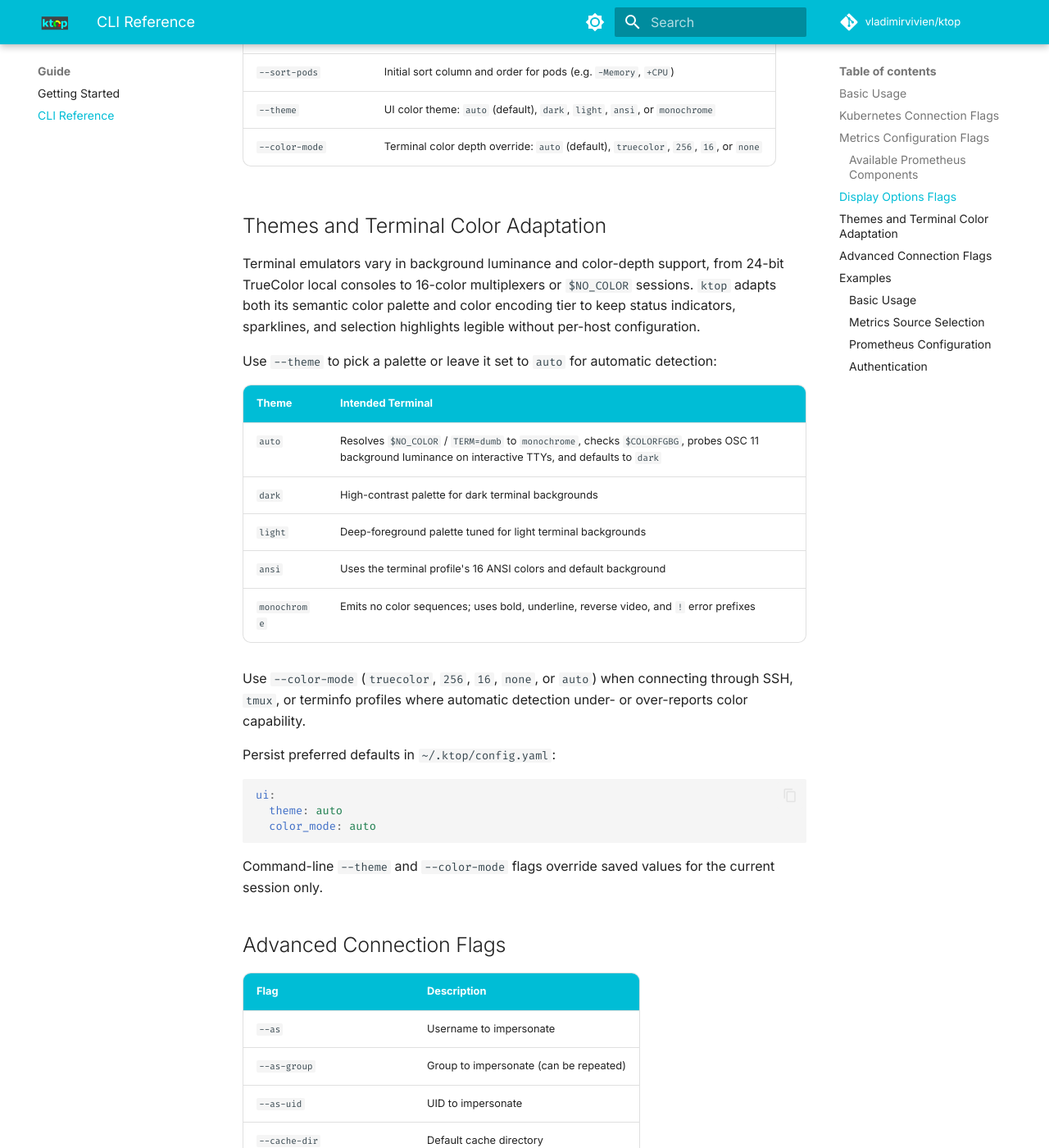
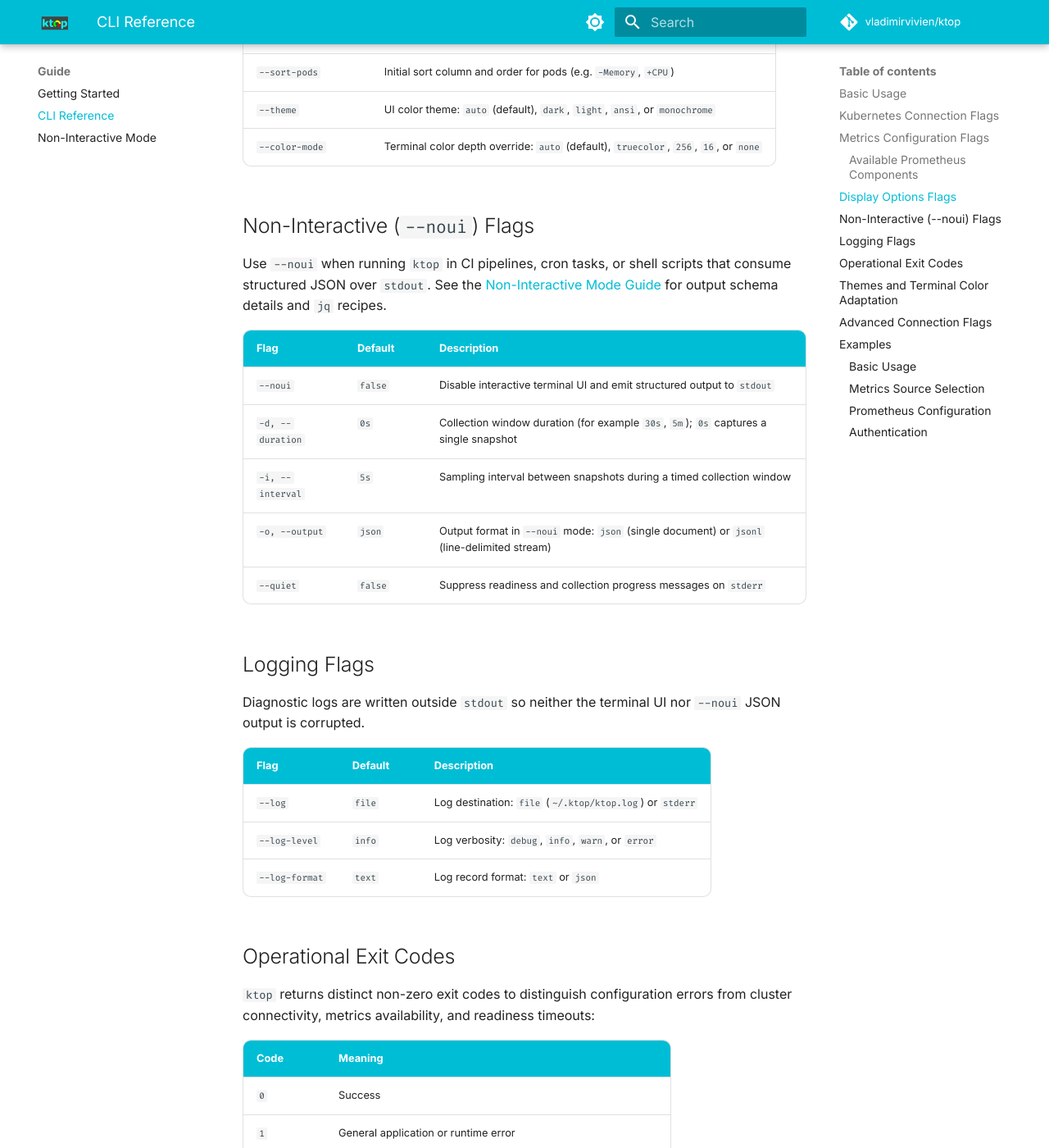
Before and after one commit to vladimirvivien/ktop, an MkDocs documentation site: the page built from docs/cli.md, in a window 1280 px wide and 1400 px high, scrolled down 1906 px. Shown: the whole window at 82% size. Built offline with MkDocs 1.6.1 and Material for MkDocs 9.7.7, drawn with Linux system fonts in a browser that asks for light colours; comment, search, counter and statistics services are not loaded; some of the changed text lies outside the part shown.

Commit message:
docs(noui): add non-interactive mode guide, CLI reference, and headless E2E tests

```diff
--- a/docs/cli.md
+++ b/docs/cli.md
@@ -53,6 +53,41 @@ Additional control plane components (apiserver, etcd, scheduler, controller-mana
 | `--sort-pods` | Initial sort column and order for pods (e.g. `-Memory`, `+CPU`) |
 | `--theme` | UI color theme: `auto` (default), `dark`, `light`, `ansi`, or `monochrome` |
 | `--color-mode` | Terminal color depth override: `auto` (default), `truecolor`, `256`, `16`, or `none` |
+
+## Non-Interactive (`--noui`) Flags
+
+Use `--noui` when running `ktop` in CI pipelines, cron tasks, or shell scripts that consume structured JSON over `stdout`. See the [Non-Interactive Mode Guide](noui.md) for output schema details and `jq` recipes.
+
+| Flag | Default | Description |
+|------|---------|-------------|
+| `--noui` | `false` | Disable interactive terminal UI and emit structured output to `stdout` |
+| `-d, --duration` | `0s` | Collection window duration (for example `30s`, `5m`); `0s` captures a single snapshot |
+| `-i, --interval` | `5s` | Sampling interval between snapshots during a timed collection window |
+| `-o, --output` | `json` | Output format in `--noui` mode: `json` (single document) or `jsonl` (line-delimited stream) |
+| `--quiet` | `false` | Suppress readiness and collection progress messages on `stderr` |
+
+## Logging Flags
+
+Diagnostic logs are written outside `stdout` so neither the terminal UI nor `--noui` JSON output is corrupted.
+
+| Flag | Default | Description |
+|------|---------|-------------|
+| `--log` | `file` | Log destination: `file` (`~/.ktop/ktop.log`) or `stderr` |
+| `--log-level` | `info` | Log verbosity: `debug`, `info`, `warn`, or `error` |
+| `--log-format` | `text` | Log record format: `text` or `json` |
+
+## Operational Exit Codes
+
+`ktop` returns distinct non-zero exit codes to distinguish configuration errors from cluster connectivity, metrics availability, and readiness timeouts:
+
+| Code | Meaning |
+|------|---------|
+| `0` | Success |
+| `1` | General application or runtime error |
+| `2` | Invalid CLI flags, configuration values, or unexpected arguments |
+| `3` | Kubernetes API connection or RBAC authorization failure |
+| `4` | Explicitly requested metrics source unavailable |
+| `5` | Readiness warmup or collection request timeout |
 
 ## Themes and Terminal Color Adaptation
 
--- a/mkdocs.yml
+++ b/mkdocs.yml
@@ -70,6 +70,7 @@ nav:
   - Guide:
     - Getting Started: guide.md
     - CLI Reference: cli.md
+    - Non-Interactive Mode: noui.md
   - Metrics:
     - Prometheus: prometheus.md
     - Metrics Server: metrics-server.md
```
Also changed, not shown: README.md (+10 -0 lines), docs/noui.md (added, +177 -0 lines), 1 other file.
